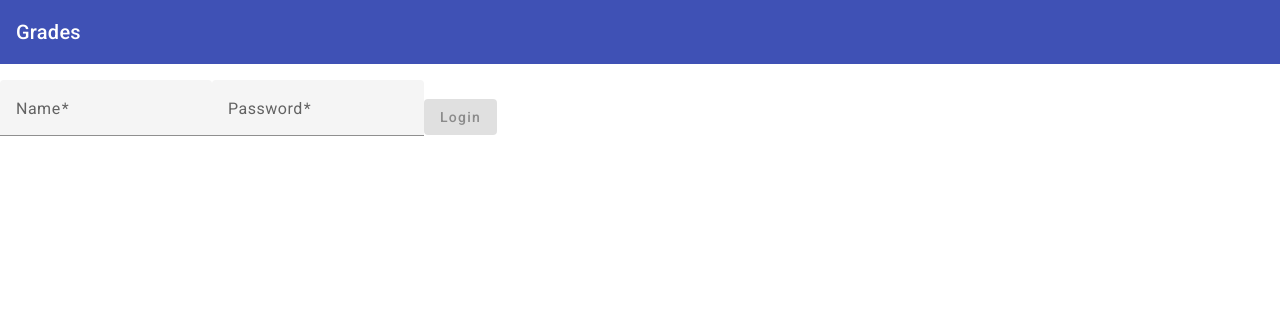
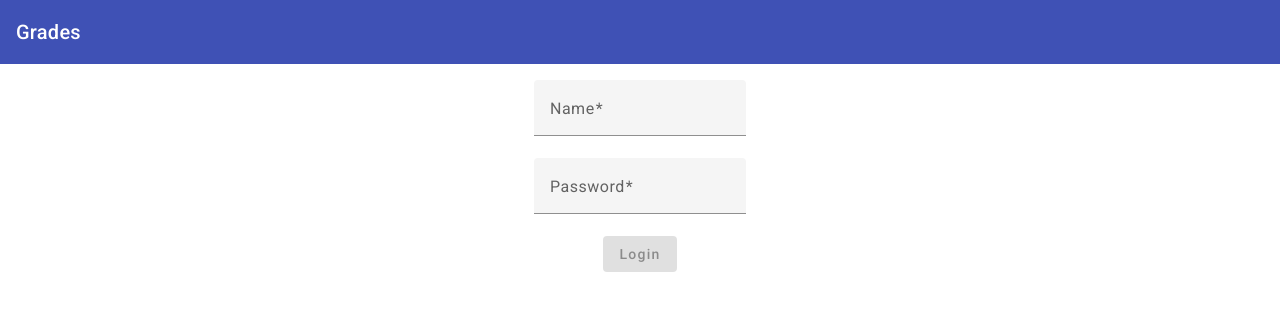
Before and after one commit to 999mattia/grades, an Angular app in the folder client/: page /login in a window 1280 px wide. Shown: the top 310 px of the page. Built offline with nearby package versions, Linux system fonts and the light colour scheme.

Commit message:
centered login form

```diff
--- a/client/src/app/login/login.component.html
+++ b/client/src/app/login/login.component.html
@@ -1,3 +1,4 @@
+<div style="display: flex; justify-content: center">
 	<form (ngSubmit)="onSubmit()" #loginForm="ngForm">
 		<mat-form-field>
 			<mat-label>Name</mat-label>
@@ -10,7 +11,7 @@
 				required
 			/>
 		</mat-form-field>
-
+		<br />
 		<mat-form-field>
 			<mat-label>Password</mat-label>
 			<input
@@ -23,6 +24,9 @@
 			/>
 		</mat-form-field>
 
+		<br />
+
+		<div style="display: flex; justify-content: center">
 			<button
 				mat-raised-button
 				color="primary"
@@ -31,4 +35,6 @@
 			>
 				Login
 			</button>
+		</div>
 	</form>
+</div>
```
Lines whose indentation alone changed are shown as unchanged.
